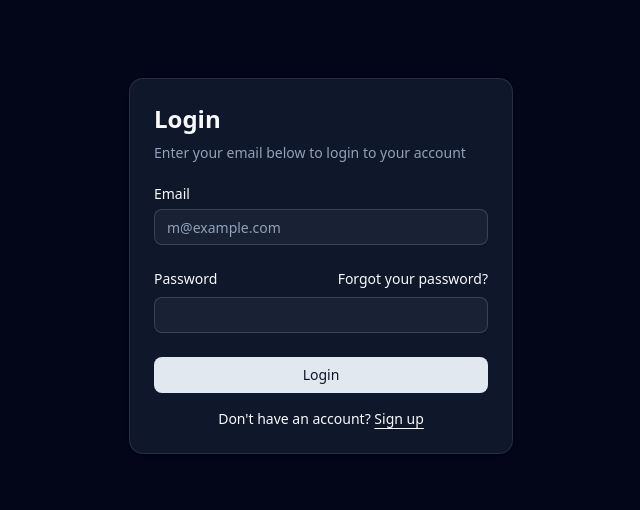
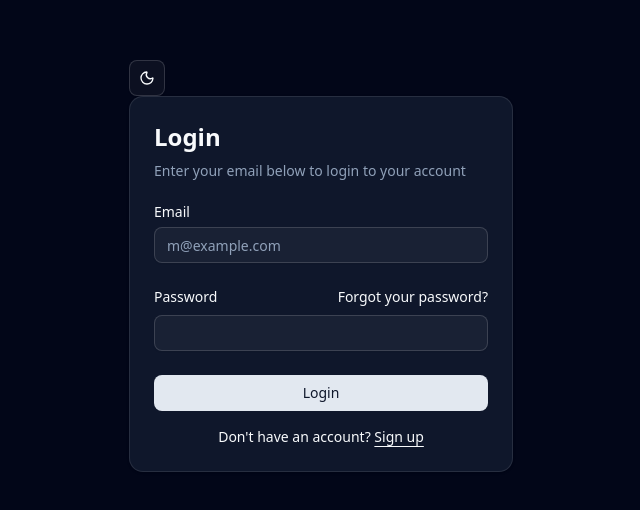
Before and after one commit to Christian80089/MyPersonalHelper, a Next.js app: page /auth/login in a window 1280 px wide. Shown: the part 134-644 px from the top of the page, without its empty margins (319-959 px from the left). Built offline with nearby package versions, Linux system fonts and the light colour scheme.

Commit message:
added themeToggle

```diff
--- a/package.json
+++ b/package.json
@@ -23,6 +23,7 @@
     "clsx": "^2.1.1",
     "lucide-react": "^0.562.0",
     "next": "16.1.1",
+    "next-themes": "^0.4.6",
     "prisma": "^7.2.0",
     "react": "19.2.3",
     "react-dom": "19.2.3",
--- a/src/app/auth/login/page.tsx
+++ b/src/app/auth/login/page.tsx
@@ -1,9 +1,12 @@
 import { LoginForm } from '@/components/login-form'
+
+import { ThemeToggle } from '@/components/theme-toggle'
 
 export default function Page() {
   return (
     <div className="flex min-h-svh w-full items-center justify-center p-6 md:p-10">
       <div className="w-full max-w-sm">
+        <ThemeToggle />
         <LoginForm />
       </div>
     </div>
--- a/src/app/layout.tsx
+++ b/src/app/layout.tsx
@@ -1,6 +1,7 @@
 import type { Metadata } from "next";
 import { Geist, Geist_Mono } from "next/font/google";
 import "./globals.css";
+import { ThemeProvider } from "@/components/theme-provider";
 
 const geistSans = Geist({
   variable: "--font-geist-sans",
@@ -23,11 +24,18 @@
   children: React.ReactNode;
 }>) {
   return (
-    <html lang="en" className="dark">
+    <html lang="en" suppressHydrationWarning>
       <body
         className={`${geistSans.variable} ${geistMono.variable} antialiased`}
       >
-        {children}
+        <ThemeProvider
+          attribute="class"
+          defaultTheme="dark"
+          enableSystem
+          disableTransitionOnChange
+        >
+          {children}
+        </ThemeProvider>
       </body>
     </html>
   );
--- /dev/null
+++ b/src/components/theme-provider.tsx
@@ -0,0 +1,8 @@
+"use client"
+
+import * as React from "react"
+import { ThemeProvider as NextThemesProvider } from "next-themes"
+
+export function ThemeProvider({ children, ...props }: React.ComponentProps<typeof NextThemesProvider>) {
+  return <NextThemesProvider {...props}>{children}</NextThemesProvider>
+}
--- /dev/null
+++ b/src/components/theme-toggle.tsx
@@ -0,0 +1,22 @@
+"use client"
+
+import { Moon, Sun } from "lucide-react"
+import { useTheme } from "next-themes"
+
+import { Button } from "@/components/ui/button"
+
+export function ThemeToggle() {
+  const { setTheme, theme } = useTheme()
+
+  return (
+    <Button
+      variant="outline"
+      size="icon"
+      onClick={() => setTheme(theme === "light" ? "dark" : "light")}
+    >
+      <Sun className="h-[1.2rem] w-[1.2rem] rotate-0 scale-100 transition-all dark:-rotate-90 dark:scale-0" />
+      <Moon className="absolute h-[1.2rem] w-[1.2rem] rotate-90 scale-0 transition-all dark:rotate-0 dark:scale-100" />
+      <span className="sr-only">Toggle theme</span>
+    </Button>
+  )
+}
```
Also changed, not shown: 1 other file (tests, documents, lock files or other folders).
